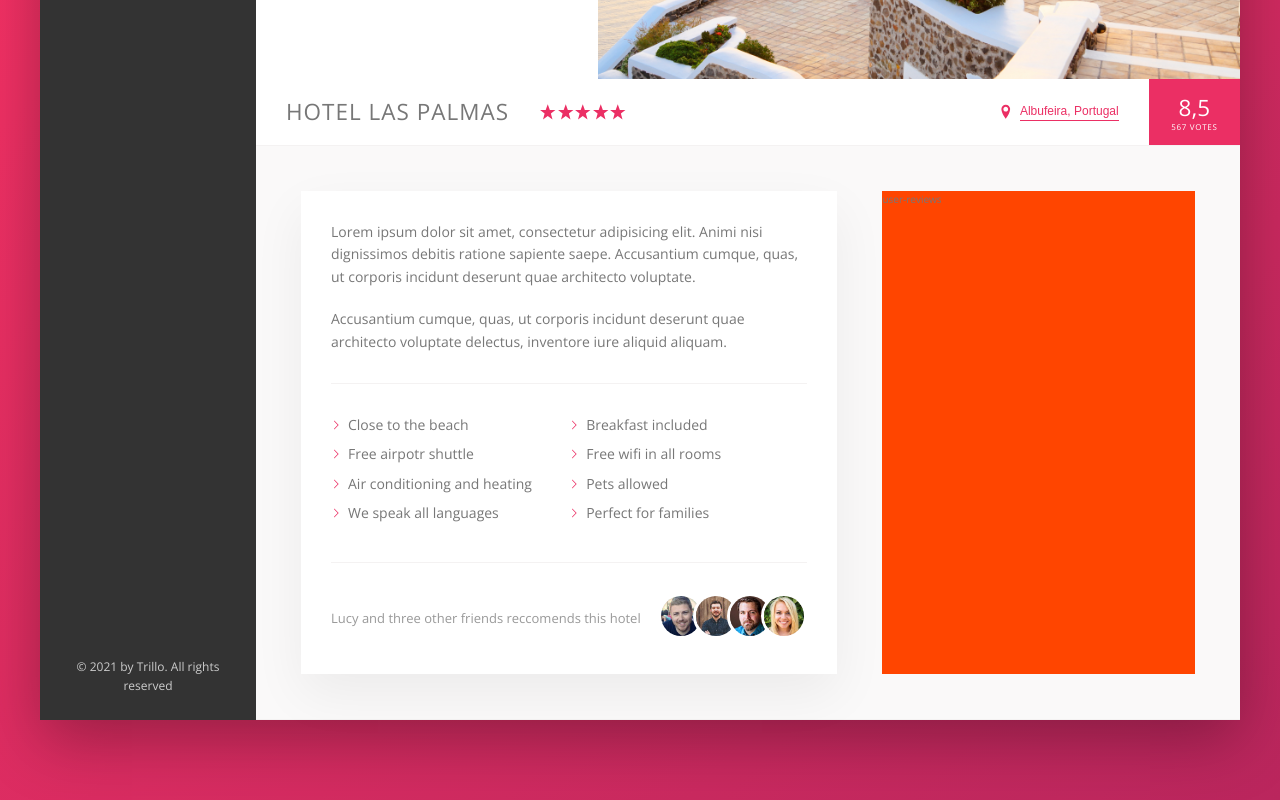
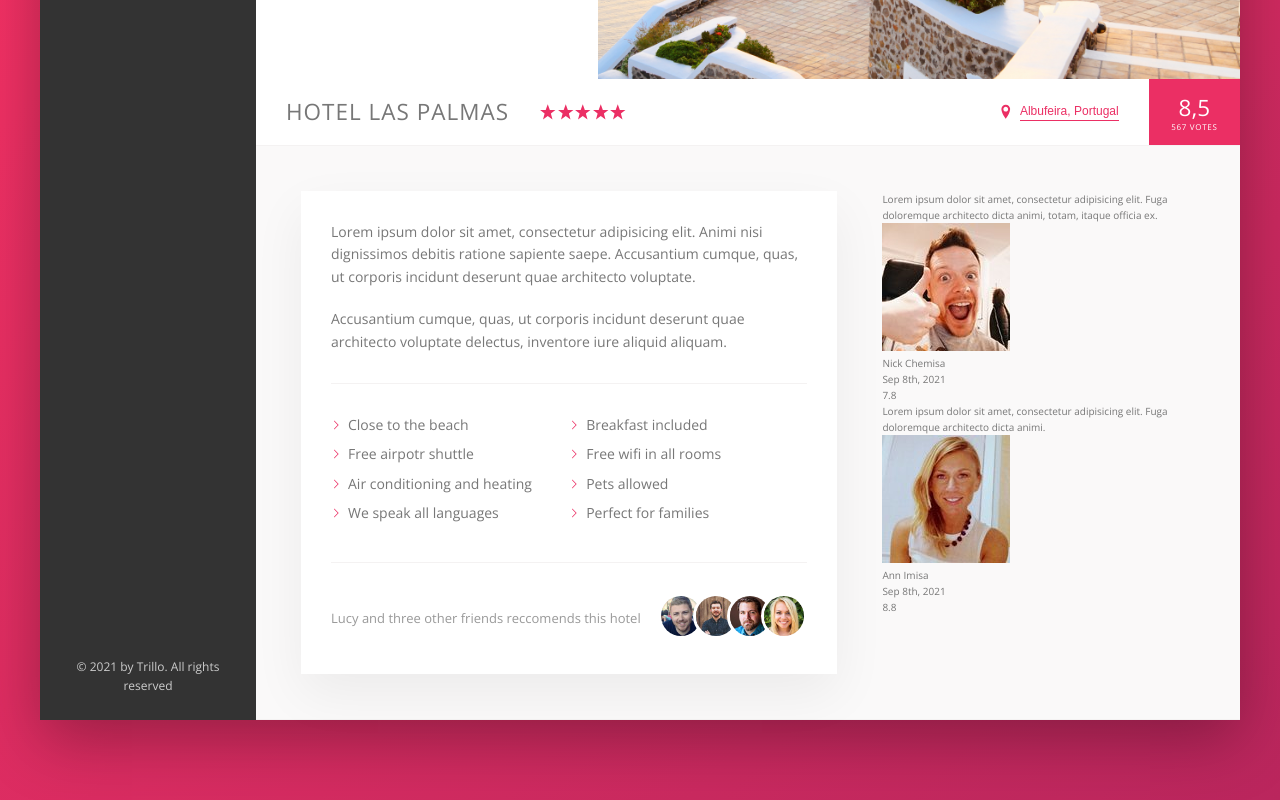
Before and after one commit to front-end-code/trillo, a website: page index.html in a window 1280 px wide. Shown: the part 456-1256 px from the top of the page. Drawn offline with nearby package versions, Linux system fonts and the light colour scheme.

Commit message:
Start Review section styling

```diff
--- a/index.html
+++ b/index.html
@@ -163,7 +163,33 @@
                            </section>
                        </section>
                        <section class="user-reviews">
-                           user-reviews
+                            <figure class="review">
+                                <blockquote class="review__text">
+                                    Lorem ipsum dolor sit amet, consectetur adipisicing elit. Fuga doloremque architecto dicta animi, totam, itaque officia ex.
+                                </blockquote>
+                                <figcaption class="review__user">
+                                    <img src="./img/user-1.jpg" alt="" class="review__photo">
+                                    <section class="review__user-box">
+                                        <p class="review__user-name">Nick Chemisa</p>
+                                        <p class="review__user-date">Sep 8th, 2021</p>
+                                    </section>
+                                    <section class="review__rating">7.8</section>
+                                </figcaption>
+                            </figure>
+
+                            <figure class="review">
+                                <blockquote class="review__text">
+                                    Lorem ipsum dolor sit amet, consectetur adipisicing elit. Fuga doloremque architecto dicta animi.
+                                </blockquote>
+                                <figcaption class="review__user">
+                                    <img src="./img/user-2.jpg" alt="" class="review__photo">
+                                    <section class="review__user-box">
+                                        <p class="review__user-name">Ann Imisa</p>
+                                        <p class="review__user-date">Sep 8th, 2021</p>
+                                    </section>
+                                    <section class="review__rating">8.8</section>
+                                </figcaption>
+                            </figure>
                        </section>
                    </section>
                </main>
--- a/sass/_components.scss
+++ b/sass/_components.scss
@@ -330,3 +330,29 @@
         }
     }
 }
+.review {
+    &__text {
+
+    }
+    &__user {
+
+        &-box {
+
+        }
+
+        &-name {
+
+        }
+
+        &-date {
+
+        }
+    }
+    &__photo {
+
+    }
+
+    &-rating {
+
+    }
+}
--- a/sass/_layout.scss
+++ b/sass/_layout.scss
@@ -44,7 +44,6 @@
         margin-right: 4.5rem;
     }
     .user-reviews {
-        background-color: orangered;
         flex: 1;
     }
 }
```
Also changed, not shown: css/style.css.
